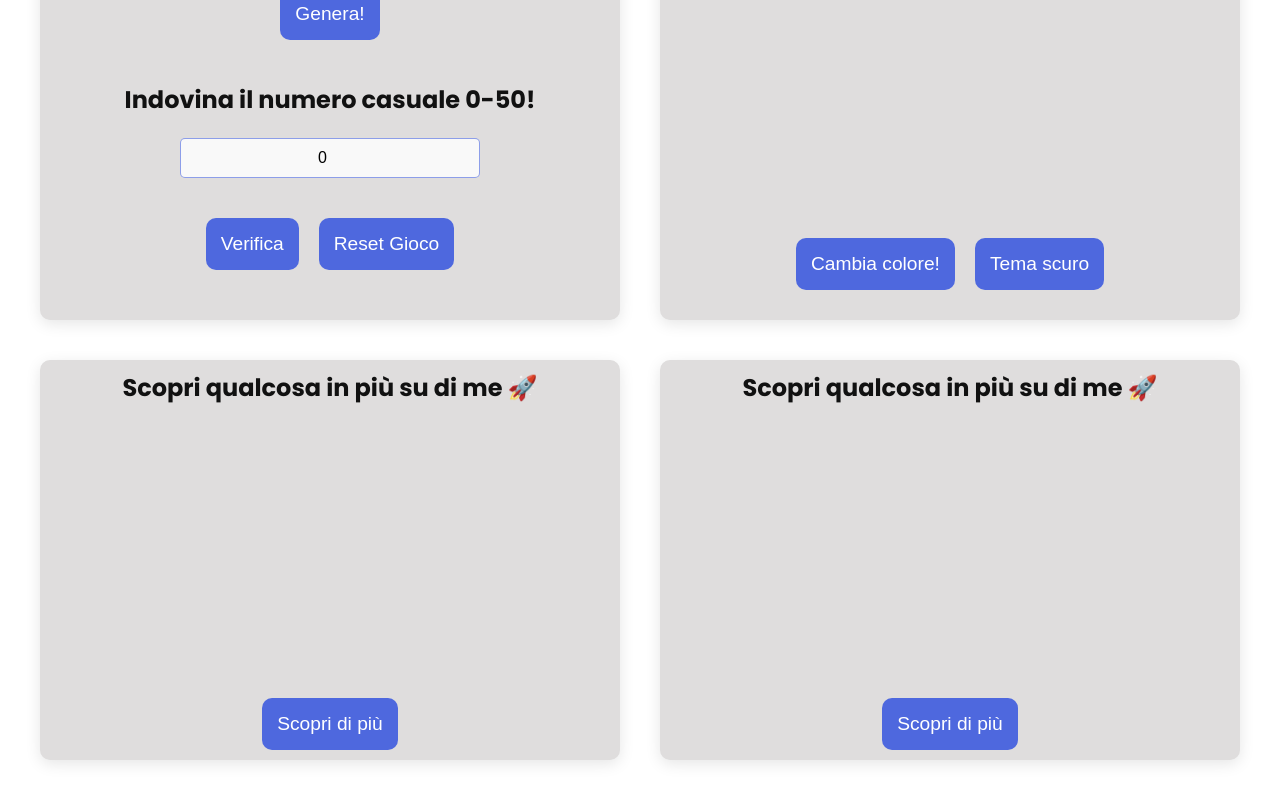
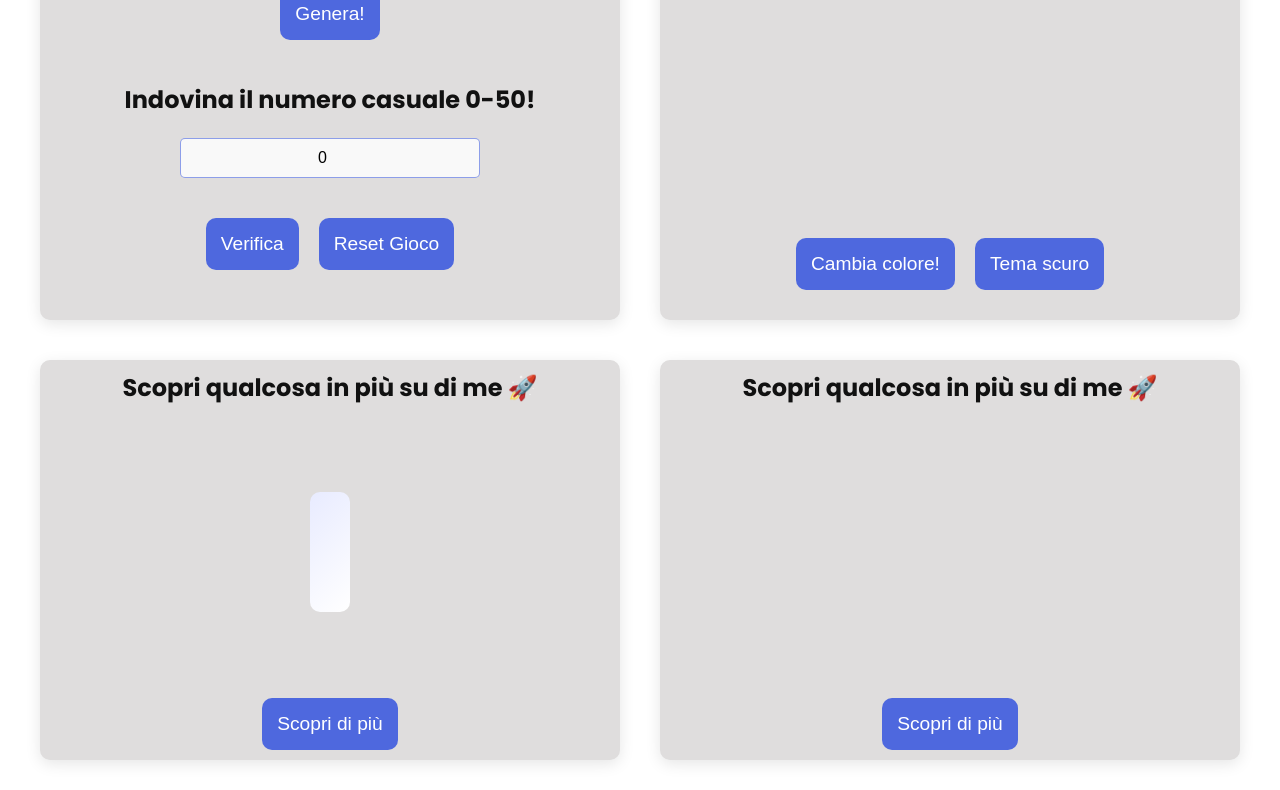
Before and after one commit to GiuseppeLiGioi/personal-portfolio, a React (Vite) app: page / in a window 1280 px wide. Shown: the part 2141-2931 px from the top of the page. Built offline with nearby package versions, Linux system fonts and the light colour scheme.

Commit message:
added. handlePhrase function on interactive button and style it

```diff
--- a/src/Components/InteractiveCards.jsx
+++ b/src/Components/InteractiveCards.jsx
@@ -118,7 +118,10 @@ export default function InteractiveCards() {
             <div className="container-card-interactive">
                 <div className="container-logic-interactive-top">
                     <h3>Scopri qualcosa in più su di me 🚀</h3>
-                    <p>{phrase}</p>
+                </div>
+                <div className="container-phrase">
+
+                    <p className="phrase-p">{phrase}</p>
                 </div>
 
                 <div className="container-logic-interactive-bottom">
--- a/src/styles/index.css
+++ b/src/styles/index.css
@@ -333,3 +333,27 @@ li {
   color: #888;
   font-size: 0.9rem;
 }
+
+.container-phrase {
+  display: flex;
+  justify-content: center;
+  align-items: center;
+  text-align: center;
+  min-height: 120px;
+  padding: 15px 20px;
+  border-radius: 10px;
+  background: linear-gradient(135deg, #e8ebff, #ffffff);
+}
+
+.container-phrase:hover {
+  transform: scale(1.02);
+  box-shadow: 0 5px 15px rgba(0, 0, 0, 0.15);
+}
+
+.phrase-p {
+  font-size: 1rem;
+  font-weight: 500;
+  color: #333;
+  line-height: 1.5;
+  font-style: italic;
+}
--- a/src/styles/media-query-lg.css
+++ b/src/styles/media-query-lg.css
@@ -96,6 +96,9 @@
   .container-logic-interactive-bottom h3 {
     font-size: 1.5rem;
   }
+  .phrase-p {
+    font-size: 1.2rem;
+  }
 
 
 
--- a/src/styles/media-query-md.css
+++ b/src/styles/media-query-md.css
@@ -139,6 +139,10 @@
     font-size: 1.2rem;
   }
 
+  .phrase-p {
+    font-size: 1.1rem;
+  }
+
 
 
 
```
